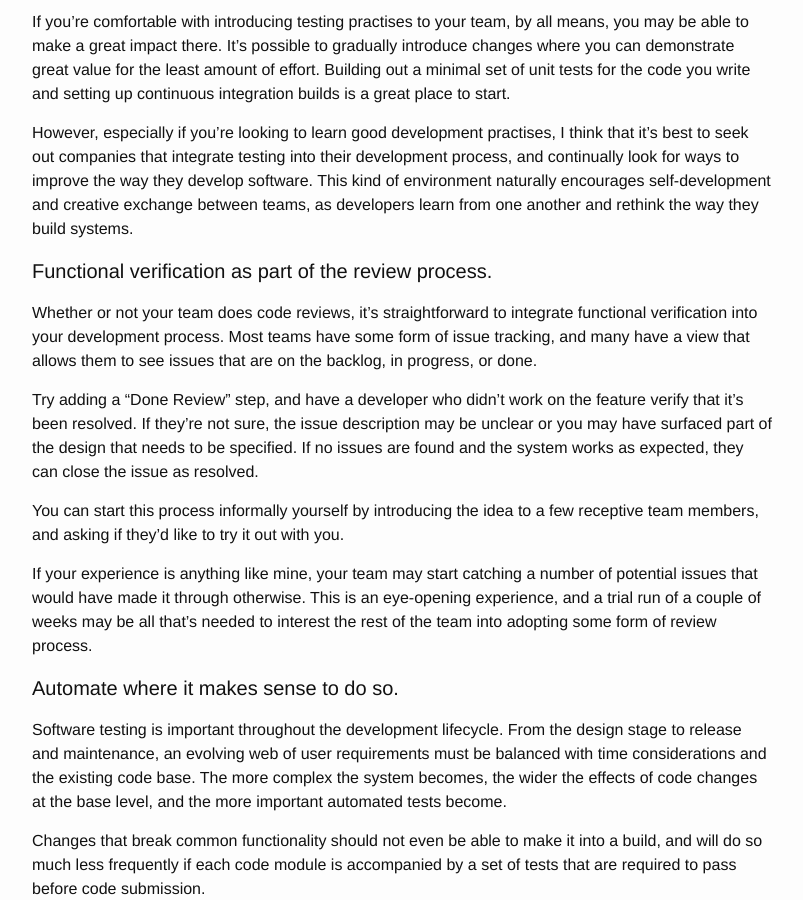
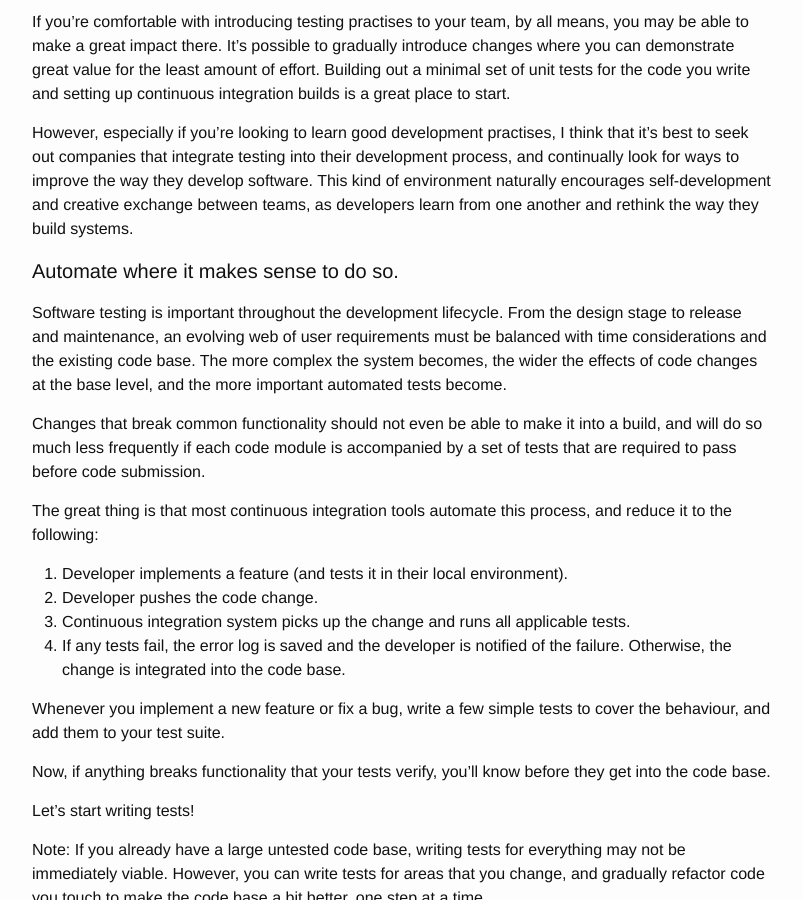
Before and after one commit to msayson/msayson.github.io, a Jekyll site: the page built from _posts/2016-08-21-developers-must-test.markdown, in a window 1280 px wide and 900 px high, scrolled down 757 px. Shown: the whole window, without its empty margins (238-1041 px from the left). Built offline with Jekyll 4.4.1, drawn with Linux system fonts in a browser that asks for light colours.

Commit message:
Updated Developers Must Test, extracted functional review segment

```diff
--- a/_posts/2016-08-21-developers-must-test.markdown
+++ b/_posts/2016-08-21-developers-must-test.markdown
@@ -23,16 +23,6 @@ If you're comfortable with introducing testing practises to your team, by all me
 
 However, especially if you're looking to learn good development practises, I think that it's best to seek out companies that integrate testing into their development process, and continually look for ways to improve the way they develop software.  This kind of environment naturally encourages self-development and creative exchange between teams, as developers learn from one another and rethink the way they build systems.
 
-#### Functional verification as part of the review process.
-
-Whether or not your team does code reviews, it's straightforward to integrate functional verification into your development process.  Most teams have some form of issue tracking, and many have a view that allows them to see issues that are on the backlog, in progress, or done.
-
-Try adding a "Done Review" step, and have a developer who didn't work on the feature verify that it's been resolved.  If they're not sure, the issue description may be unclear or you may have surfaced part of the design that needs to be specified.  If no issues are found and the system works as expected, they can close the issue as resolved.
-
-You can start this process informally yourself by introducing the idea to a few receptive team members, and asking if they'd like to try it out with you.
-
-If your experience is anything like mine, your team may start catching a number of potential issues that would have made it through otherwise.  This is an eye-opening experience, and a trial run of a couple of weeks may be all that's needed to interest the rest of the team into adopting some form of review process.
-
 #### Automate where it makes sense to do so.
 
 Software testing is important throughout the development lifecycle.  From the design stage to release and maintenance, an evolving web of user requirements must be balanced with time considerations and the existing code base.  The more complex the system becomes, the wider the effects of code changes at the base level, and the more important automated tests become.
```
